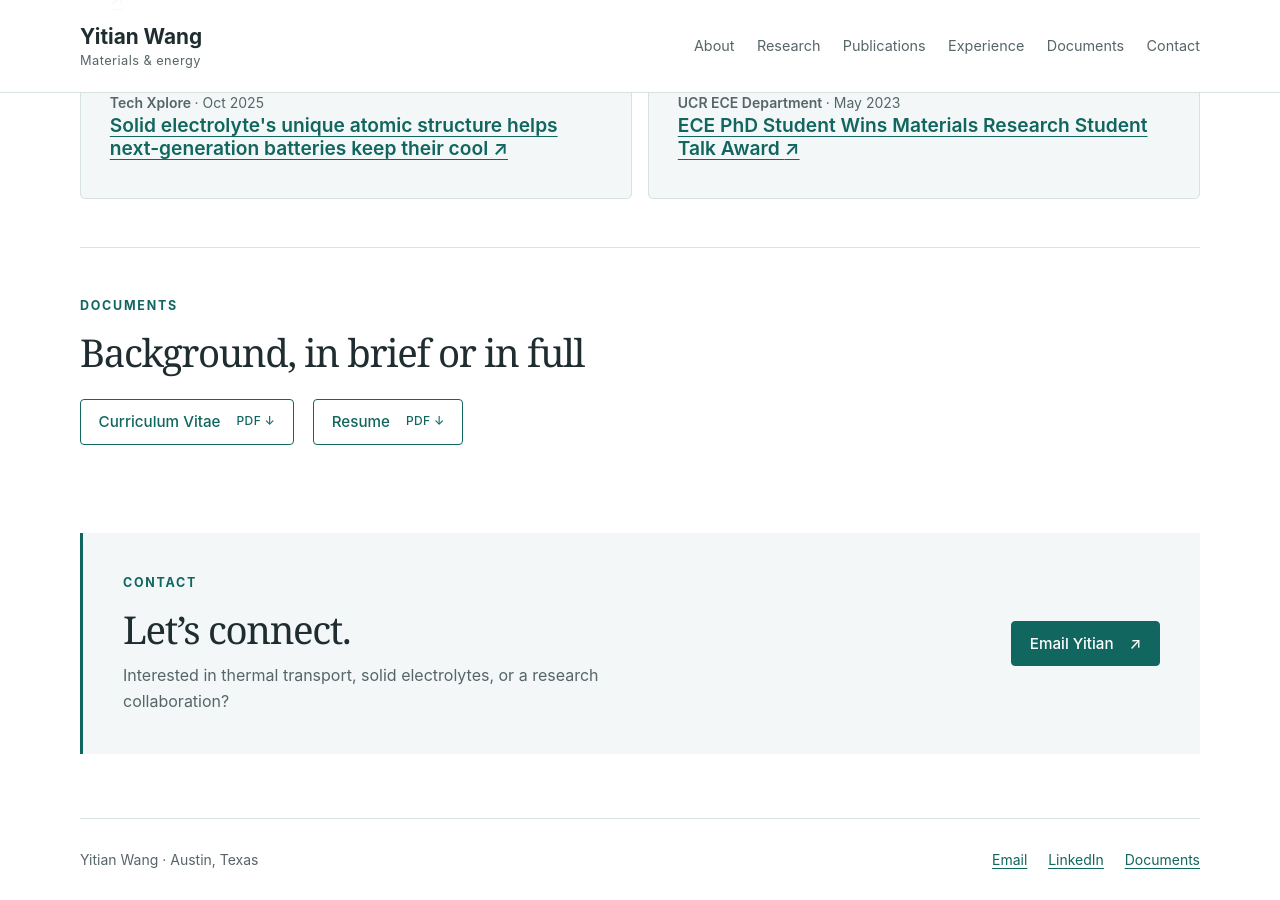
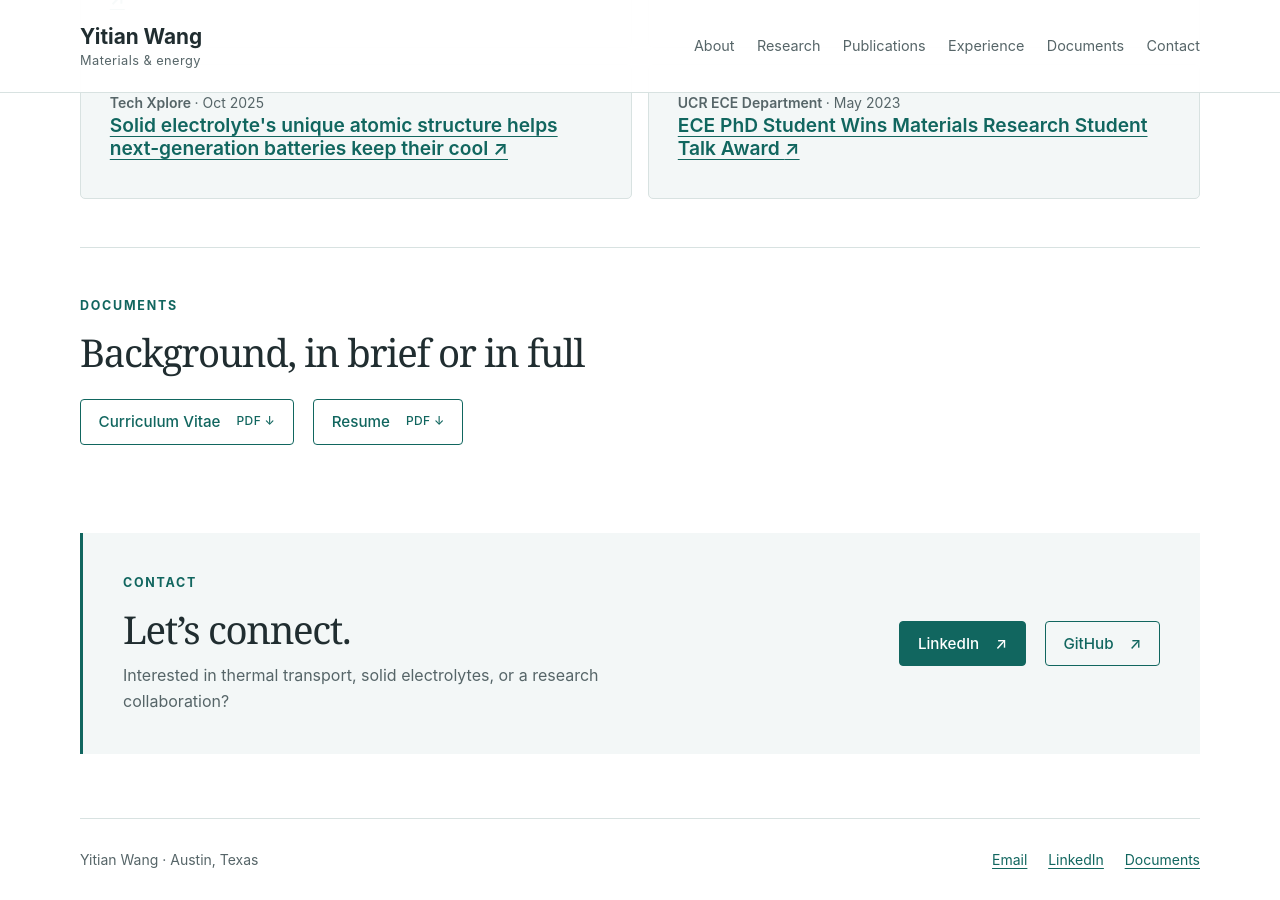
Before and after one commit to cosmotim/cosmotim.github.io, a Jekyll site: the page built from index.md, in a window 1280 px wide and 900 px high, scrolled down 2290 px. Built offline with Jekyll 4.4.1, drawn with Linux system fonts in a browser that asks for light colours.

Commit message:
Link homepage contact buttons to LinkedIn and GitHub

```diff
--- a/index.md
+++ b/index.md
@@ -33,4 +33,4 @@ home: true
   {% include media.html %}
 </section>
 <section class="home-section documents-strip" aria-labelledby="documents-heading"><p class="eyebrow">Documents</p><h2 id="documents-heading">Background, in brief or in full</h2>{% include documents.html %}</section>
-<section class="contact-panel" aria-labelledby="contact-heading"><div><p class="eyebrow">Contact</p><h2 id="contact-heading">Let’s connect.</h2><p>Interested in thermal transport, solid electrolytes, or a research collaboration?</p></div><a class="button button-primary" href="mailto:ywang00149@gmail.com">Email Yitian <span aria-hidden="true">↗</span></a></section>
+<section class="contact-panel" aria-labelledby="contact-heading"><div><p class="eyebrow">Contact</p><h2 id="contact-heading">Let’s connect.</h2><p>Interested in thermal transport, solid electrolytes, or a research collaboration?</p></div><div class="button-row"><a class="button button-primary" href="https://www.linkedin.com/in/tim-wang-yitian/">LinkedIn <span aria-hidden="true">↗</span></a><a class="button" href="https://github.com/cosmotim">GitHub <span aria-hidden="true">↗</span></a></div></section>
```
